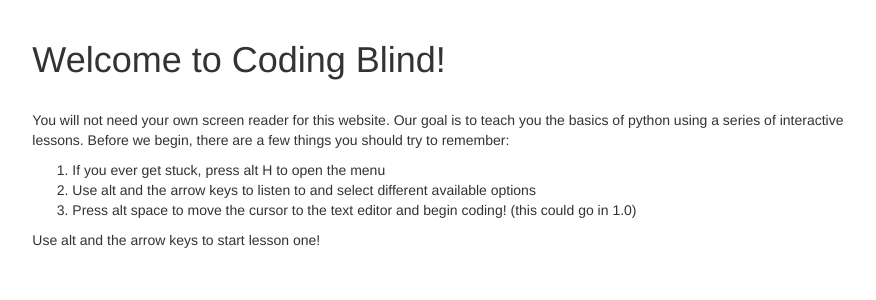
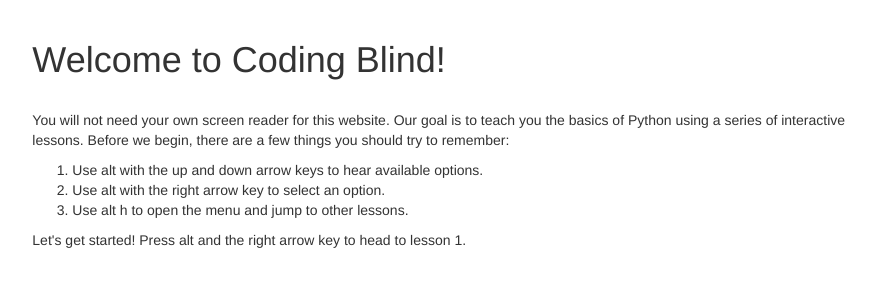
Before and after one commit to Mandhiraj/codingblind, a Flask app: template app/templates/index.html in a window 1280 px wide. Shown: the part 51-351 px from the top of the page, without its empty margins (196-1072 px from the left). Run offline with Flask 2, Linux system fonts and the light colour scheme; the template is opened without the code that fills it, so the values that code supplies are empty; some libraries are stand-ins or nearby versions.

Commit message:
intro text

```diff
--- a/app/templates/index.html
+++ b/app/templates/index.html
@@ -24,13 +24,15 @@ function doc_keyUp(e) {
 }
 document.addEventListener('keyup', doc_keyUp, false);
 </script>
-<p id="intro" ng-init="$ctrl.readIntro()">You will not need your own screen reader for this website. Our goal is to teach you the basics of python using a series of interactive lessons. Before we begin, there are a few things you should try to remember:</p>
+<div id="intro">
+<p ng-init="$ctrl.readIntro()">You will not need your own screen reader for this website. Our goal is to teach you the basics of Python using a series of interactive lessons. Before we begin, there are a few things you should try to remember:</p>
 <ol>
-	<li>If you ever get stuck, press alt H to open the menu</li>
-	<li>Use alt and the arrow keys to listen to and select different available options</li>
-	<li>Press alt space to move the cursor to the text editor and begin coding! (this could go in 1.0)</li>
+	<li>Use alt with the up and down arrow keys to hear available options.</li>
+	<li>Use alt with the right arrow key to select an option.</li>
+	<li>Use alt h to open the menu and jump to other lessons.</li>
 </ol>
-<p>Use alt and the arrow keys to start lesson one!</p>
+<p>Let's get started! Press alt and the right arrow key to head to lesson 1.</p>
+</div>
 </div>
 <div class="col-md-2"></div>
 
```
